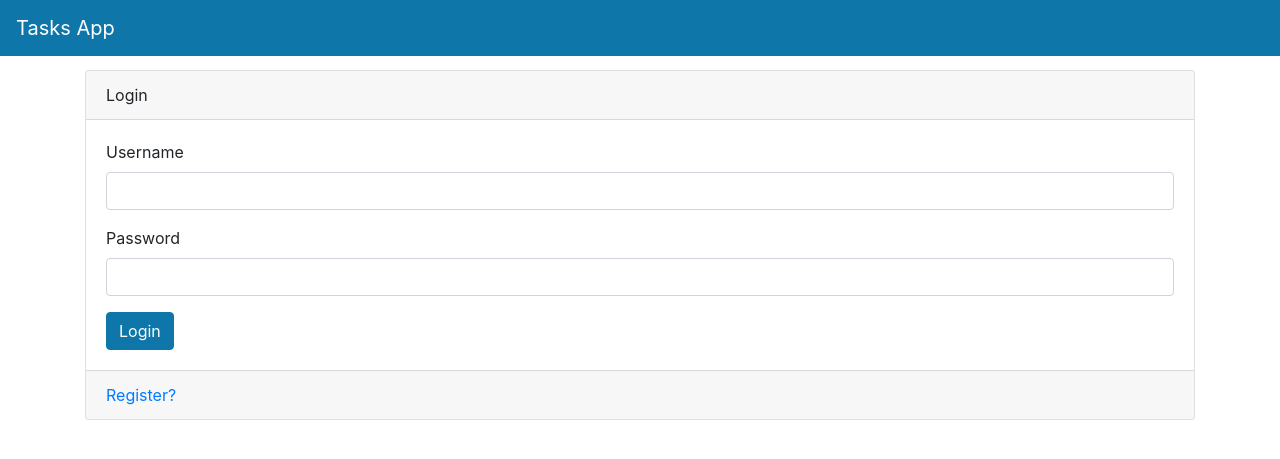
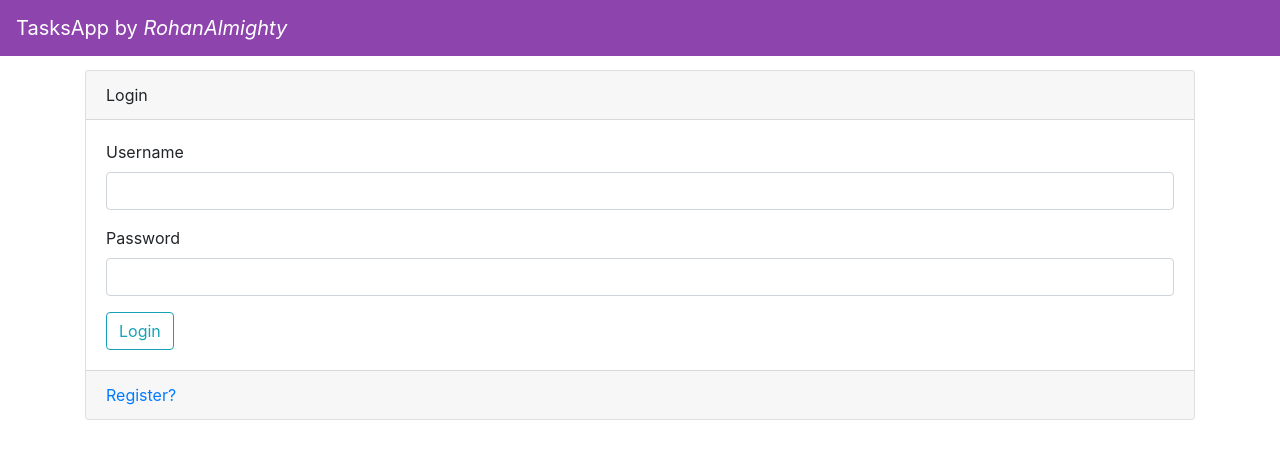
Before and after one commit to RohanAlmighty/Python-FastAPI-TasksApp, a FastAPI app: page /auth/ in a window 1280 px wide. Shown: the top 459 px of the page. Run offline with FastAPI, Linux system fonts and the light colour scheme; some libraries are stand-ins or nearby versions.

Commit message:
👌 IMPROVE: Added edit task validation + UI tweaks

```diff
--- a/routers/auth.py
+++ b/routers/auth.py
@@ -123,6 +123,11 @@ async def authentication_page(request: Request):
     return templates.TemplateResponse("login.html", {"request": request})
 
 
+@router.get("/page-not-found", response_class=HTMLResponse)
+async def page_not_found(request: Request):
+    return templates.TemplateResponse("page-not-found.html", {"request": request})
+
+
 @router.post("/", response_class=HTMLResponse)
 async def login(request: Request, db: Session = Depends(get_db)):
     try:
--- a/routers/todos.py
+++ b/routers/todos.py
@@ -91,6 +91,11 @@ async def edit_todo(request: Request, todo_id: int, db: Session = Depends(get_db
 
     todo = db.query(models.Todos).filter(models.Todos.id == todo_id).first()
 
+    if todo.owner_id != user["id"]:
+        return RedirectResponse(
+            url="/auth/page-not-found", status_code=status.HTTP_302_FOUND
+        )
+
     return templates.TemplateResponse(
         "edit-todo.html", {"request": request, "todo": todo, "user": user}
     )
@@ -107,6 +112,7 @@ async def edit_todo_commit(
 ):
 
     user = await get_current_user(request)
+
     if user is None:
         return RedirectResponse(url="/auth", status_code=status.HTTP_302_FOUND)
 
--- a/templates/add-todo.html
+++ b/templates/add-todo.html
@@ -25,7 +25,7 @@
                         <option>5</option>
                     </select>
                 </div>
-                <button type="submit" class="btn btn-primary">Add new Task</button>
+                <button type="submit" class="btn btn-outline-info">Add new Task</button>
             </form>
         </div>
     </div>
--- a/templates/edit-todo.html
+++ b/templates/edit-todo.html
@@ -25,9 +25,9 @@
                         <option {% if todo.priority==5 %} selected="selected" {% endif %}>5</option>
                     </select>
                 </div>
-                <button type="submit" class="btn btn-primary">Edit your Task</button>
+                <button type="submit" class="btn btn-outline-info">Edit your Task</button>
                 <button onclick="window.location.href='/todos/delete/{{todo.id}}'" type="button"
-                    class="btn btn-danger">Delete</button>
+                    class="btn btn-outline-danger">Delete</button>
         </div>
     </div>
 </div>
--- a/templates/edit-user-password.html
+++ b/templates/edit-user-password.html
@@ -32,7 +32,7 @@
                     <label>New Password</label>
                     <input type="password" class="form-control" name="password2" required>
                 </div>
-                <button type="submit" class="btn btn-primary">Save Password</button>
+                <button type="submit" class="btn btn-outline-warning">Save Password</button>
             </form>
         </div>
     </div>
--- a/templates/layout.html
+++ b/templates/layout.html
@@ -6,7 +6,7 @@
     <link rel="stylesheet" type="text/css" href="{{ url_for('static', path='/todo/css/bootstrap.css') }}" />
     <meta charset="UTF-8" />
     <meta name="viewport" content="width-device=width, initial-scale=1, shrink-to-fit=no" />
-    <title>Tasks App</title>
+    <title>TasksApp</title>
 </head>
 
 <body>
--- a/templates/login.html
+++ b/templates/login.html
@@ -26,7 +26,7 @@
                     <label>Password</label>
                     <input type="password" class="form-control" name="password" required>
                 </div>
-                <button type="submit" class="btn btn-primary">Login</button>
+                <button type="submit" class="btn btn-outline-info">Login</button>
             </form>
         </div>
         <div class="card-footer text-muted">
--- a/templates/navbar.html
+++ b/templates/navbar.html
@@ -1,20 +1,17 @@
 <div>
-    <nav class="navbar navbar-expand-md navbar-dark main-color fixed-top">
-        <a class="navbar-brand" href="#">Tasks App</a>
+    <nav class="navbar navbar-expand-md navbar-dark fixed-top" style="background-color: #8E44AD;">
+        <a class="navbar-brand" href="#">TasksApp by <i>RohanAlmighty</i></a>
         <button class="navbar-toggler" type="button" data-toggle="collapse" data-target="#navbarNav"
             aria-controls="navbarNav" aria-expanded="false" aria-label="Toggle Navigation">
             <span class="navbar-toggler-icon"></span>
+
         </button>
         <div class="collapse navbar-collapse" id="navbarNav">
-            <ui class="navbar-nav">
-                {% if user %}
-                <li class="nav-item active">
-                    <a class="nav-link" href="/"> Home </a>
-                </li>
-                {% endif %}
-            </ui>
             <ui class="navbar-nav ml-auto">
                 {% if user %}
+                <li class="nav-item m-1">
+                    <a type="button" class="btn btn-outline-light" href="/">Home</a>
+                </li>
                 <li class="nav-item m-1">
                     <a type="button" class="btn btn-outline-light" href="/users/edit-password">Change Password</a>
                 </li>
--- a/templates/register.html
+++ b/templates/register.html
@@ -38,7 +38,7 @@
                     <label>Verify Password</label>
                     <input type="password" class="form-control" name="password2" required>
                 </div>
-                <button type="submit" class="btn btn-primary">Register</button>
+                <button type="submit" class="btn btn-outline-info">Register</button>
             </form>
         </div>
         <div class="card-footer text-muted">
```
Also changed, not shown: templates/home.html (+5 -5 lines), templates/page-not-found.html (added, +16 -0 lines).
